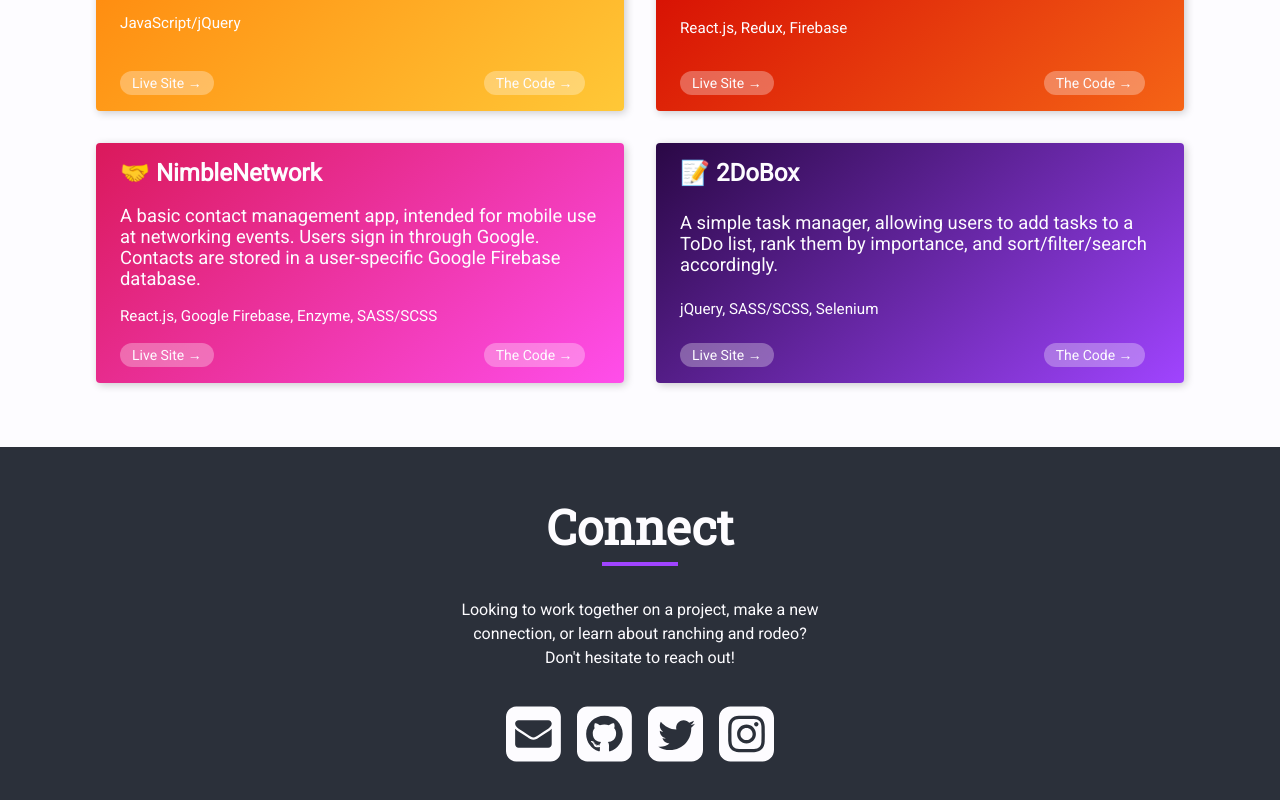
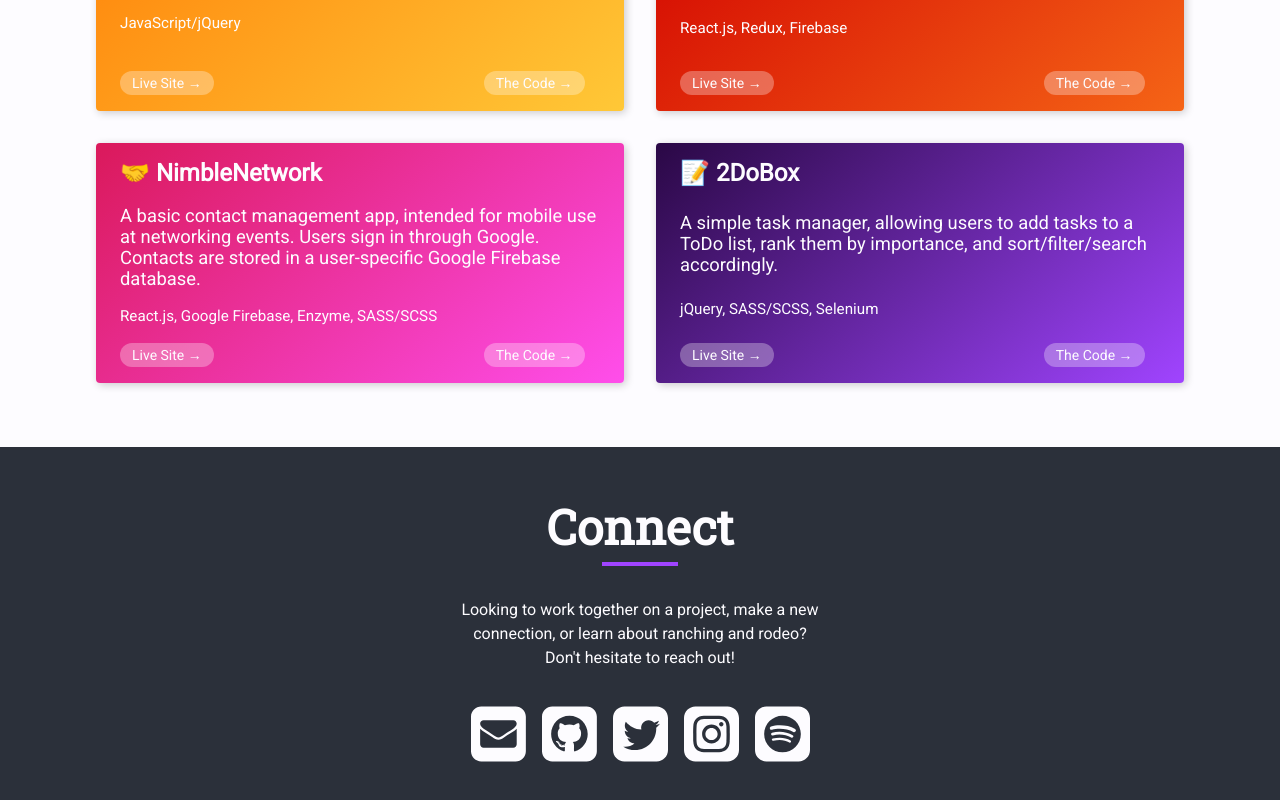
Before and after one commit to kristenburgess25/portfolio2, a Vue app: page / in a window 1280 px wide. Shown: the part 2005-2805 px from the top of the page. Built offline with nearby package versions, Linux system fonts and the light colour scheme.

Commit message:
Add spotify link to contact section

```diff
--- a/src/components/Contact.vue
+++ b/src/components/Contact.vue
@@ -28,6 +28,12 @@
         <svg class="icon instagram" version="1.1" xmlns="http://www.w3.org/2000/svg" width="55" height="64" viewBox="0 0 24 24" >
           <title>Instagram</title>
           <path  d="M15.233 5.488c-.843-.038-1.097-.046-3.233-.046s-2.389.008-3.232.046c-2.17.099-3.181 1.127-3.279 3.279-.039.844-.048 1.097-.048 3.233s.009 2.389.047 3.233c.099 2.148 1.106 3.18 3.279 3.279.843.038 1.097.047 3.233.047 2.137 0 2.39-.008 3.233-.046 2.17-.099 3.18-1.129 3.279-3.279.038-.844.046-1.097.046-3.233s-.008-2.389-.046-3.232c-.099-2.153-1.111-3.182-3.279-3.281zm-3.233 10.62c-2.269 0-4.108-1.839-4.108-4.108 0-2.269 1.84-4.108 4.108-4.108s4.108 1.839 4.108 4.108c0 2.269-1.839 4.108-4.108 4.108zm4.271-7.418c-.53 0-.96-.43-.96-.96s.43-.96.96-.96.96.43.96.96-.43.96-.96.96zm-1.604 3.31c0 1.473-1.194 2.667-2.667 2.667s-2.667-1.194-2.667-2.667c0-1.473 1.194-2.667 2.667-2.667s2.667 1.194 2.667 2.667zm4.333-12h-14c-2.761 0-5 2.239-5 5v14c0 2.761 2.239 5 5 5h14c2.762 0 5-2.239 5-5v-14c0-2.761-2.238-5-5-5zm.952 15.298c-.132 2.909-1.751 4.521-4.653 4.654-.854.039-1.126.048-3.299.048s-2.444-.009-3.298-.048c-2.908-.133-4.52-1.748-4.654-4.654-.039-.853-.048-1.125-.048-3.298 0-2.172.009-2.445.048-3.298.134-2.908 1.748-4.521 4.654-4.653.854-.04 1.125-.049 3.298-.049s2.445.009 3.299.048c2.908.133 4.523 1.751 4.653 4.653.039.854.048 1.127.048 3.299 0 2.173-.009 2.445-.048 3.298z" ></path>
+        </svg>
+      </a>
+      <a class="icon-link" href="https://open.spotify.com/user/1265760269?si=RVixsL6eRb-I9pkWkHsdSw" target="_blank">
+        <svg class="icon spotify" width="55" height="64" viewBox="0 0 24 24" xmlns="http://www.w3.org/2000/svg" fill-rule="evenodd" clip-rule="evenodd">
+        <title>Spotify</title>
+          <path d="M19 0c2.762 0 5 2.239 5 5v14c0 2.761-2.238 5-5 5h-14c-2.761 0-5-2.239-5-5v-14c0-2.761 2.239-5 5-5h14zm-7 4c-4.418 0-8 3.582-8 8 0 4.419 3.582 8 8 8s8-3.581 8-8c0-4.418-3.582-8-8-8zm3.669 11.539c-.144.236-.451.31-.686.166-1.878-1.148-4.243-1.408-7.028-.772-.268.062-.535-.106-.597-.375-.061-.268.106-.535.375-.596 3.048-.697 5.662-.397 7.771.891.235.144.309.451.165.686zm.979-2.178c-.181.293-.565.385-.858.205-2.15-1.322-5.428-1.704-7.972-.932-.33.099-.678-.087-.778-.416-.1-.33.086-.677.416-.778 2.905-.881 6.517-.454 8.987 1.063.293.181.385.565.205.858zm.084-2.269c-2.578-1.531-6.832-1.672-9.294-.925-.395.12-.813-.103-.933-.498-.12-.396.103-.814.499-.934 2.826-.858 7.523-.692 10.492 1.07.356.211.472.671.262 1.026-.211.355-.671.472-1.026.261z"/>
         </svg>
       </a>
     </div>
```
